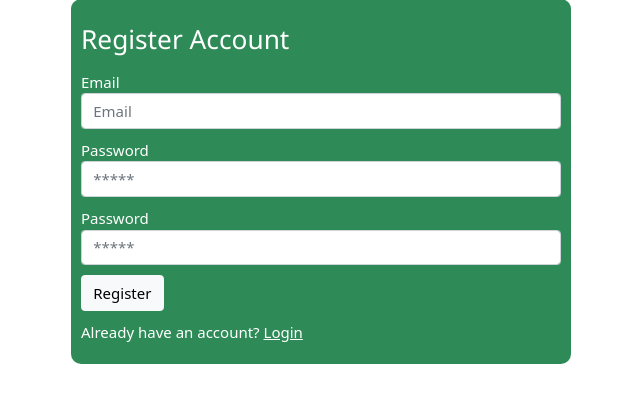
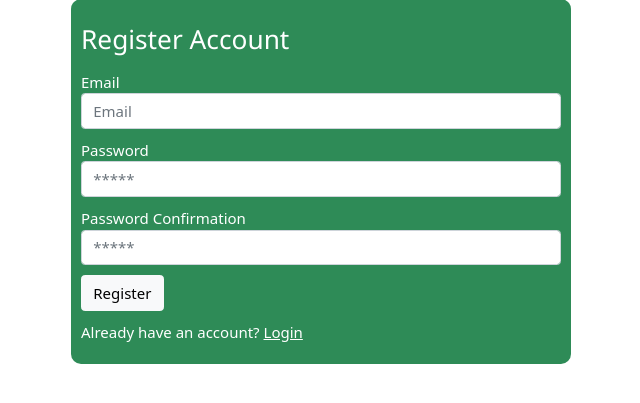
Before and after one commit to VictorGulart/Projects, a Django app: page /account/register in a window 1280 px wide. Shown: the part 251-654 px from the top of the page, without its empty margins (319-959 px from the left). Run offline with Django 3.2, Linux system fonts and the light colour scheme; parts of the project's set-up code (start-up, migrations or seed data) failed here and were passed over.

Commit message:
change html

```diff
--- a/Django_todo/todo/account/templates/account/register.html
+++ b/Django_todo/todo/account/templates/account/register.html
@@ -17,7 +17,7 @@
                     {{form.password1}}
                 </div>
                 <div class="form-group">
-                    <label for="passwordInput2">Password</label>
+                    <label for="passwordInput2">Password Confirmation</label>
                     {{form.password2}}
                 </div>
                 <input class='btn btn-light' type="submit" value="Register">
```
